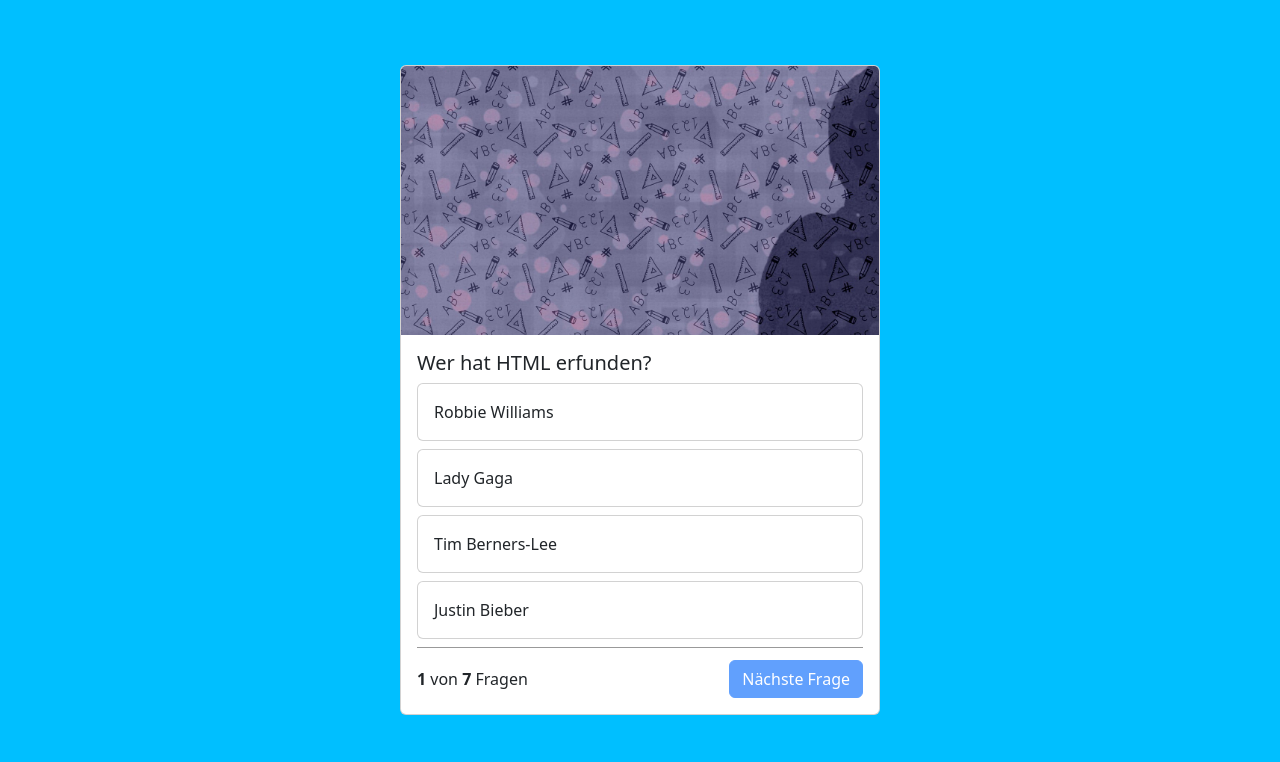
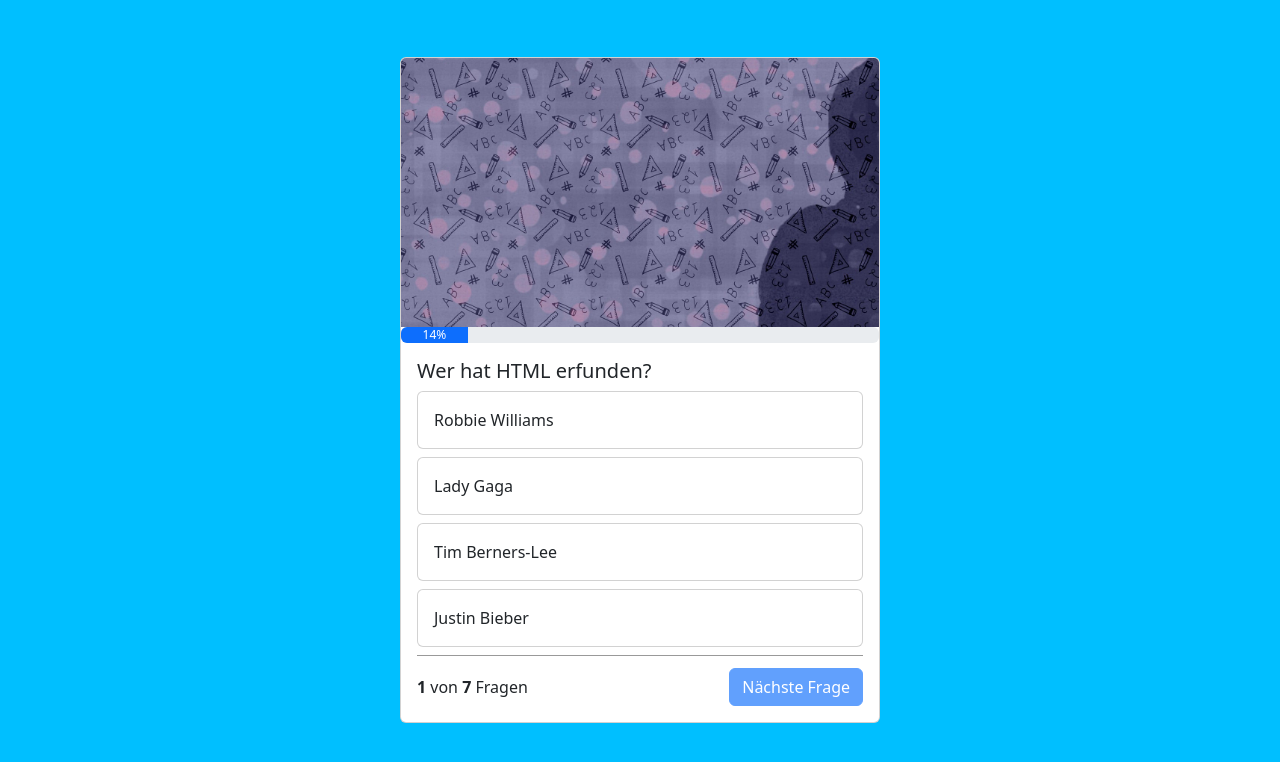
Before and after one commit to PasTof/Quizapp, a plain HTML site: page index.html in a window 1280 px wide. Shown: the part 60-822 px from the top of the page. Drawn offline with nearby package versions, Linux system fonts and the light colour scheme.

Commit message:
progress bar

```diff
--- a/index.html
+++ b/index.html
@@ -28,13 +28,18 @@
         <div class="card quiz-card">
             <img id="header-image" src="img/pencil.jpg" class="card-img-top" alt="...">
 
+            <div class="progress">
+                <div id="progress-bar" class="progress-bar" role="progressbar" style="width: 0%;">25%</div>
+            </div>
+
             <div class="card-body" id="endscreen" style="display: none;">
                 <div class="text-center finalheadline">
                     Quiz beendet!
                 </div>
 
                 <div class="text-center">
-                Du hast <b id="right-amount-Of-Questions">xxx</b> Fragen von <b id="amount-Of-Questions">xxx</b> richtig beantwortet.
+                    Du hast <b id="right-amount-Of-Questions">xxx</b> Fragen von <b id="amount-Of-Questions">xxx</b>
+                    richtig beantwortet.
                 </div>
             </div>
 
--- a/script.js
+++ b/script.js
@@ -67,14 +67,19 @@
 
 function showquestion() {
 
-    if (currentQuestion >= questions.length) {
-        document.getElementById('endscreen').style="";
-        document.getElementById('questionBody').style="display: none;";
+    if (currentQuestion >= questions.length) { // Show End Screen
+        document.getElementById('endscreen').style = "";
+        document.getElementById('questionBody').style = "display: none;";
 
         document.getElementById('amount-Of-Questions').innerHTML = questions.length;
         document.getElementById('right-amount-Of-Questions').innerHTML = rightQuestions;
         document.getElementById('header-image').src = 'img/trophy.png'
-    } else {
+    } else { // Show question
+
+        let percent = (currentQuestion + 1) / questions.length;
+        percent = Math.round(percent * 100);
+        document.getElementById('progress-bar').innerHTML = `${percent}%`;
+        document.getElementById('progress-bar').style = `width: ${percent}%;`;
 
         let question = questions[currentQuestion];
         document.getElementById('question-number').innerHTML = currentQuestion + 1;
```
Lines whose indentation alone changed are shown as unchanged.
